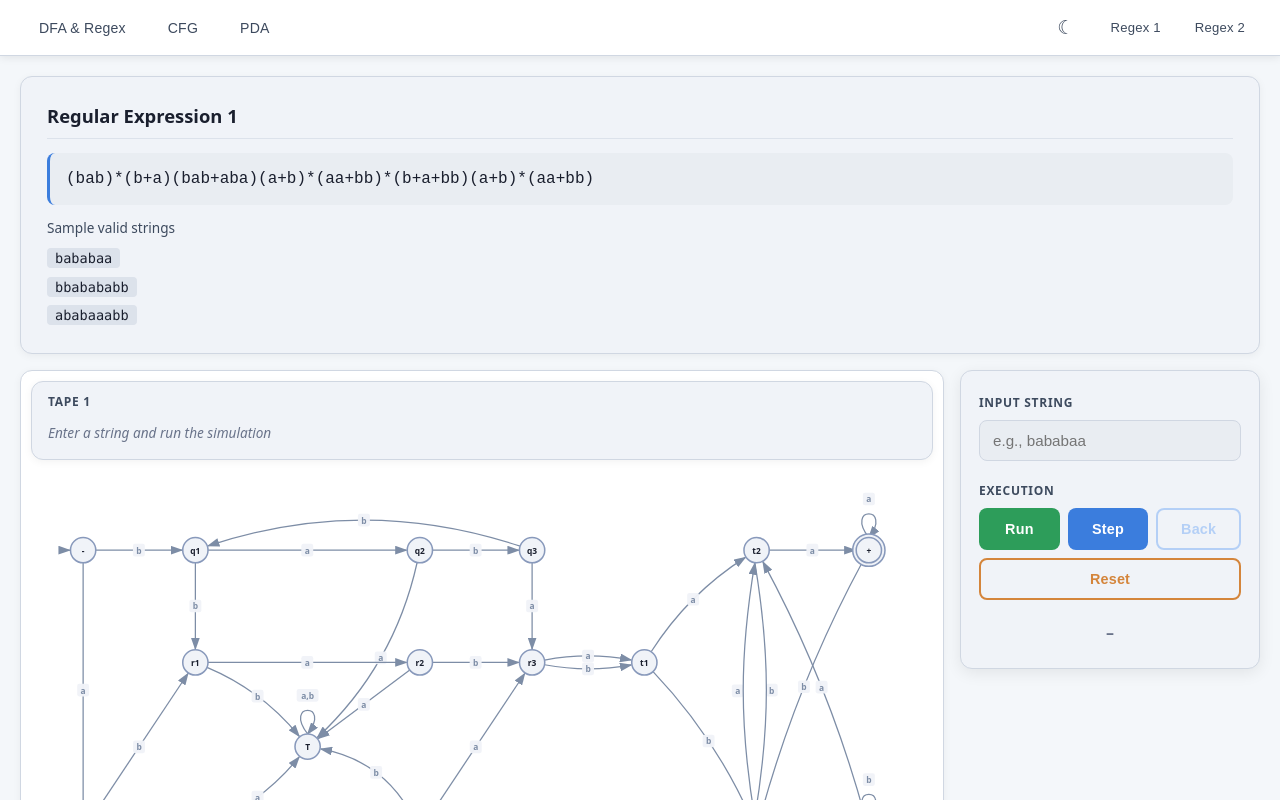
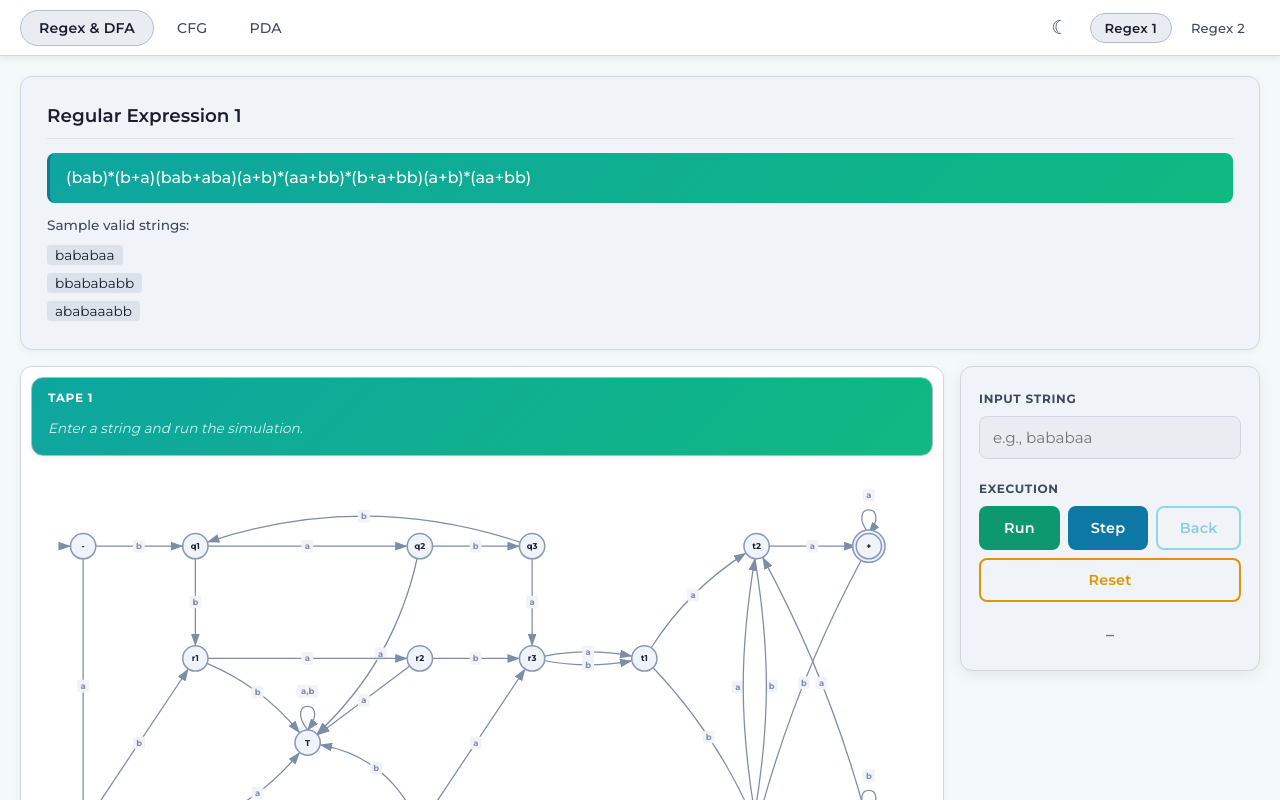
Before and after one commit to RKM0930/StateFlow, a plain HTML site: page index.html in a window 1280 px wide. Both pictures are taken after a click on the button "Toggle light/dark mode". Shown: the top 800 px of the page. Drawn offline with Linux system fonts and the light colour scheme.

Commit message:
CHANGES: 1. Changed the font to be montserrat for better modern look 2. Added blue green accents for the light theme for better readability 3. Added PDA for REG EX 1 - both light and dark

```diff
--- a/index.html
+++ b/index.html
@@ -5,6 +5,7 @@
     <meta name="viewport" content="width=device-width, initial-scale=1.0">
     <title>DFA Simulator – Midnight Blue</title>
     <link rel="stylesheet" href="style.css">
+    <link href="https://fonts.googleapis.com/css2?family=Montserrat:wght@400;500;600;700&display=swap" rel="stylesheet">
 </head>
 <body>
     <!-- ===== STICKY NAVIGATION BAR ===== -->
@@ -14,7 +15,7 @@
                 <span class="nav-brand">DFA Simulator</span>
             </div> -->
             <div class="nav-center">
-                <button class="nav-btn active" id="nav-dfa" onclick="switchSection('dfa-regex')">DFA &amp; Regex</button>
+                <button class="nav-btn active" id="nav-dfa-regex" onclick="switchSection('dfa-regex')">Regex &amp; DFA</button>
                 <button class="nav-btn" id="nav-cfg" onclick="switchSection('cfg')">CFG</button>
                 <button class="nav-btn" id="nav-pda" onclick="switchSection('pda')">PDA</button>
             </div>
@@ -40,7 +41,7 @@
                     <div class="regex-display">
                         <code>(bab)*(b+a)(bab+aba)(a+b)*(aa+bb)*(b+a+bb)(a+b)*(aa+bb)</code>
                     </div>
-                    <p class="sample-label">Sample valid strings</p>
+                    <p class="sample-label">Sample valid strings:</p>
                     <ul class="sample-list">
                         <li><code>bababaa</code></li>
                         <li><code>bbabababb</code></li>
@@ -70,7 +71,7 @@
                     <div class="tape-panel" id="tape-panel-1">
                         <div class="tape-title">Tape 1</div>
                         <div class="tape-cells" id="tape-cells-1">
-                            <span class="tape-placeholder">Enter a string and run the simulation</span>
+                            <span class="tape-placeholder">Enter a string and run the simulation.</span>
                         </div>
                     </div>
                     <div class="svg-container">
@@ -119,7 +120,7 @@
                         <h3>Execution</h3>
                         <div class="ctrl-btn-group">
                             <button class="btn btn-run" id="run2-btn" onclick="startValidation(2)">Run</button>
-                            <button class="btn btn-step" id="step2-btn" onclick=
+                            <button class="btn btn-step" id="step2-btn" onclick="manualStep(2)">Step</button>
                             <button class="btn btn-back" id="back2-btn" onclick="stepBack(2)" disabled>Back</button>
                         </div>
                         <button class="btn btn-reset full-width" id="reset2-btn" onclick="resetSimulation(2)">Reset</button>
@@ -145,8 +146,7 @@
 E → aa E | bb E | ε
 F → a | b | bb
 G → a G | b G | ε
-H → aa | bb
-                    </pre>
+H → aa | bb</pre>
                 </div>
             </div>
             <div class="cfg-single" id="cfg-regex-2" style="display:none;">
@@ -163,8 +163,7 @@
 G → 101 G | 111 G | ε
 H → 1 | Z | 11
 I → H I | ε
-Z → 0 Z | ε
-                    </pre>
+Z → 0 Z | ε</pre>
                 </div>
             </div>
         </section>
@@ -181,9 +180,9 @@
                             <button class="btn btn-zoom-reset" onclick="pdaResetView('pda-viewport-1')" title="Reset View">Reset View</button>
                         </div>
                         <div class="pda-viewport" id="pda-viewport-1">
-                            <img src="pda1.png" alt="PDA for RE 1" class="pda-zoomable-img" id="pda-img-1"
-                                 onerror="this.style.display='none'; this.parentNode.querySelector('.img-fallback').style.display='flex';">
-                            <div class="img-fallback" style="display:none;">
+                            <img src="Images/pda1-dark.png" alt="PDA for RE 1" class="pda-zoomable-img" id="pda-img-1"
+                                onerror="this.style.display='none'; this.parentNode.querySelector('.img-fallback').style.display='flex';">
+                                <div class="img-fallback" style="display:none;">
                                 <p>Place <code>pda1.png</code> in the same folder.</p>
                             </div>
                         </div>
--- a/script.js
+++ b/script.js
@@ -155,6 +155,8 @@
         var dfa = dfaNum === 1 ? dfa1 : dfa2;
         drawDFA(dfa, 'dfa' + dfaNum + '-svg', simulation.path, simulation.stepIndex, getFinalResult());
     }
+    var isDark = !body.classList.contains('light-theme');
+    document.getElementById('pda-img-1').src = isDark ? 'Images/pda1-dark.png' : 'Images/pda1-light.png';
 }
 
 // =======================================================
@@ -167,6 +169,8 @@
     applySubTab(1);
     initPDAZoom('pda-viewport-1');
     initPDAZoom('pda-viewport-2');
+    var isDark = !document.body.classList.contains('light-theme');
+    document.getElementById('pda-img-1').src = isDark ? 'Images/pda1-dark.png' : 'Images/pda1-light.png';
 };
 
 // =======================================================
@@ -1010,5 +1014,6 @@
     var img = vp.querySelector('.pda-zoomable-img');
     if (img) {
         img.style.transform = 'scale(' + state.scale + ') translate(' + state.translateX + 'px, ' + state.translateY + 'px)';
+        img.style.transformOrigin = 'center center';
     }
 }
--- a/style.css
+++ b/style.css
@@ -5,6 +5,14 @@
     margin: 0;
     padding: 0;
     box-sizing: border-box;
+}
+
+*, *::before, *::after {
+    font-family: 'Montserrat', system-ui, sans-serif;
+}
+
+pre, code, input, button, textarea {
+    font-family: 'Montserrat', system-ui, sans-serif !important;
 }
 
 :root {
@@ -18,15 +26,16 @@
     --text-secondary: #9badc4;
     --text-muted:     #6a7f99;
     --accent-blue:    #3b7ddd;
-    --accent-blue-lit:#5b9cf5;
-    --green-run:      #2d9d5a;
-    --green-hover:    #38b568;
-    --blue-step:      #3b7ddd;
-    --blue-hover:     #5090e8;
-    --orange-reset:   #d4853b;
+    --accent-blue:    #0ea5a0;
+    --accent-blue-lit:#2dd4bf;
+    --green-run:      #0d9870;
+    --green-hover:    #10b981;
+    --blue-step:      #0e78a5;
+    --blue-hover:     #1397c0;
+    --orange-reset:   #ce7f0f;
     --orange-hover:   #e8944a;
-    --glow-blue:      #4d94f0;
-    --glow-green:     #3cc972;
+    --glow-blue:      #14b8a6;
+    --glow-green:     #34d399;
     --glow-red:       #e05555;
     --shadow-sm:      0 2px 8px rgba(0,0,0,0.25);
     --shadow-lg:      0 4px 20px rgba(0,0,0,0.35);
@@ -38,7 +47,7 @@
 
 /* Light theme overrides */
 body.light-theme {
-    --bg-deep:        #f4f7fa;
+    --bg-deep:        #f4fafa;
     --bg-surface:     #ffffff;
     --bg-card:        #f0f3f8;
     --bg-input:       #e9edf2;
@@ -47,23 +56,23 @@
     --text:           #1a1f2e;
     --text-secondary: #3d4a5e;
     --text-muted:     #69738a;
-    --accent-blue:    #3b7ddd;
-    --accent-blue-lit:#5b9cf5;
-    --green-run:      #2d9d5a;
-    --green-hover:    #38b568;
-    --blue-step:      #3b7ddd;
-    --blue-hover:     #5090e8;
-    --orange-reset:   #d4853b;
+    --accent-blue:    #0ea5a0;
+    --accent-blue-lit:#2dd4bf;
+    --green-run:      #0d9870;
+    --green-hover:    #10b981;
+    --blue-step:      #0e78a5;
+    --blue-hover:     #1397c0;
+    --orange-reset:   #de9504;
     --orange-hover:   #e8944a;
-    --glow-blue:      #4d94f0;
-    --glow-green:     #3cc972;
+    --glow-blue:      #14b8a6;
+    --glow-green:     #34d399;
     --glow-red:       #e05555;
     --shadow-sm:      0 2px 8px rgba(0,0,0,0.05);
     --shadow-lg:      0 4px 16px rgba(0,0,0,0.08);
 }
 
 body {
-    font-family: system-ui, -apple-system, 'Segoe UI', Roboto, sans-serif;
+    font-family: 'Montserrat', system-ui, -apple-system, sans-serif;
     background: var(--bg-deep);
     color: var(--text);
     line-height: 1.6;
@@ -77,6 +86,7 @@
 
 /* ===== STICKY NAVIGATION ===== */
 .sticky-nav {
+    background: #080f1a;
     position: fixed;
     top: 0;
     left: 0;
@@ -256,6 +266,12 @@
     box-shadow: var(--shadow-sm);
 }
 
+body.light-theme .tape-panel {
+    background: linear-gradient(135deg, #0ea5a0, #10b981);
+    border-color: #a9bebd;
+}
+
+
 .tape-title {
     font-size: 0.75rem;
     font-weight: 700;
@@ -263,6 +279,10 @@
     letter-spacing: 0.7px;
     color: var(--text-secondary);
     margin-bottom: 6px;
+}
+
+body.light-theme .tape-title {
+    color: #ffffff;
 }
 
 .tape-cells {
@@ -277,6 +297,10 @@
     color: var(--text-muted);
     font-size: 0.85rem;
     font-style: italic;
+}
+
+body.light-theme .tape-placeholder {
+    color: rgba(255,255,255,0.85);
 }
 
 .tape-cell {
@@ -421,8 +445,8 @@
 
 .btn-back {
     background: transparent;
-    color: var(--accent-blue-lit);
-    border: 2px solid var(--accent-blue-lit);
+    color: #0093b8;
+    border: 2px solid #00aed1;
 }
 
 .btn-back:hover:not(:disabled) {
@@ -482,7 +506,12 @@
 }
 
 body.light-theme .regex-display {
-    background: #e9edf2;
+    background: linear-gradient(135deg, #0ea5a0, #10b981);
+    border-left-color: #107892;
+}
+
+body.light-theme .regex-display code {
+    color: #ffffff;
 }
 
 .regex-display code {
@@ -490,10 +519,6 @@
     font-weight: 500;
     color: #dce8f5;
     word-break: break-word;
-}
-
-body.light-theme .regex-display code {
-    color: #1a1f2e;
 }
 
 .sample-label {
@@ -544,10 +569,9 @@
 }
 
 body.light-theme .cfg-display {
-    background: #e9edf2;
-    color: #1a1f2e;
+    background: linear-gradient(135deg, #0ea5a0, #10b981);
+    color: #ffffff;
 }
-
 .pda-container {
     text-align: center;
 }
@@ -587,10 +611,16 @@
     background: var(--bg-input);
     cursor: grab;
     position: relative;
-    max-height: 600px;
+    height: 500px;
     display: flex;
     align-items: center;
     justify-content: center;
+    padding: 20px;
+}
+
+body.light-theme .pda-viewport {
+    background: linear-gradient(135deg, #0ea5a0, #10b981);
+    border-color: #a9bebd;
 }
 
 .pda-viewport:active {
@@ -598,11 +628,13 @@
 }
 
 .pda-zoomable-img {
-    max-width: 100%;
-    transform-origin: 0 0;
-    transition: transform 0.1s ease;
-    user-select: none;
-    pointer-events: none;
+    max-width: 60%;        /* shrink to show full diagram */
+    max-height: 100%;
+    height: auto;
+    object-fit: contain;
+    display: block;
+    margin: auto;
+    transform-origin: center center;  /* zoom from center */
 }
 
 .img-fallback {
```
Also changed, not shown: Images/pda1-dark.png (added), Images/pda1-light.png (added).
